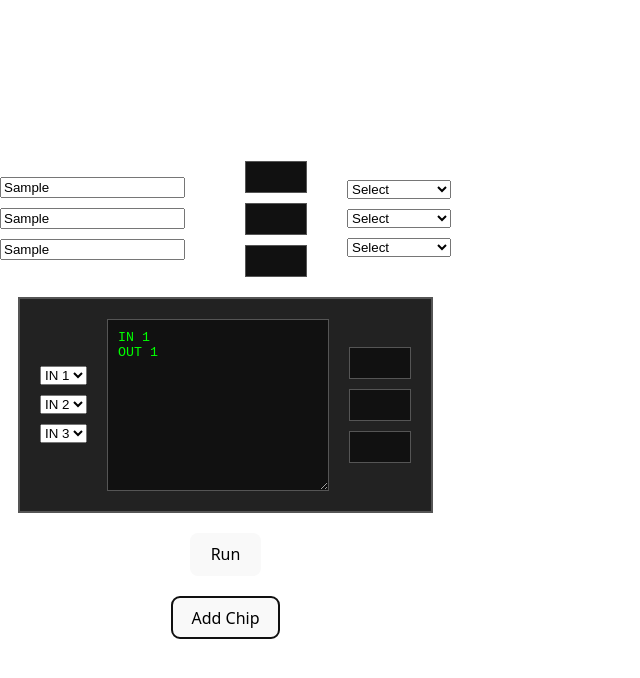
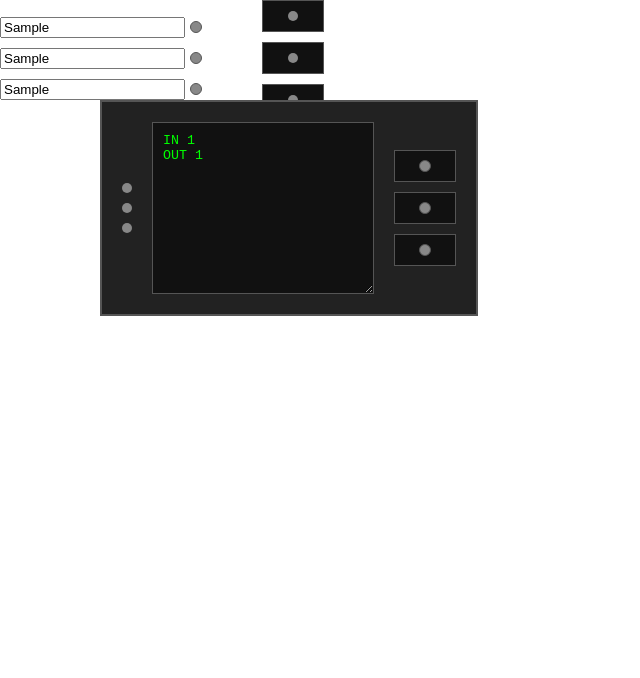
Before and after one commit to kkochetov/hehehe, a React (Vite) app: page / in a window 1280 px wide. Both pictures are taken after typing "Sample", "Sample", "Sample" into the empty fields and a click on the button "Add Chip". Shown: the top 678 px of the page, without its empty margins (0-640 px from the left). Built offline with nearby package versions, Linux system fonts and the light colour scheme.

Commit message:
Enable draggable chips with mouse-drawn connections

```diff
--- a/src/App.css
+++ b/src/App.css
@@ -7,12 +7,15 @@
 }
 
 .chip {
+  position: absolute;
   display: flex;
   align-items: center;
   justify-content: center;
   background: #222;
   padding: 20px;
   border: 2px solid #555;
+  cursor: move;
+  user-select: none;
 }
 
 .inputs,
@@ -49,6 +52,7 @@
   align-items: center;
   justify-content: center;
   border: 1px solid #555;
+  position: relative;
 }
 
 .run {
@@ -57,9 +61,13 @@
 
 
 .workspace {
+  position: relative;
   display: flex;
   flex-direction: column;
   align-items: center;
+  width: 100%;
+  height: 100vh;
+  user-select: none;
 }
 
 .workspace-io {
@@ -69,9 +77,32 @@
   margin-bottom: 20px;
 }
 
-.chips {
+.input-wrapper {
   display: flex;
-  gap: 20px;
-  flex-wrap: wrap;
-  justify-content: center;
+  align-items: center;
+  gap: 5px;
 }
+
+.port {
+  width: 10px;
+  height: 10px;
+  border-radius: 50%;
+  background: #888;
+}
+
+.port.output {
+  cursor: crosshair;
+}
+
+.port.input {
+  cursor: pointer;
+}
+
+.connections {
+  position: absolute;
+  top: 0;
+  left: 0;
+  width: 100%;
+  height: 100%;
+  pointer-events: none;
+}
--- a/src/Chip.tsx
+++ b/src/Chip.tsx
@@ -1,46 +1,59 @@
 import './App.css'
-import type { ChangeEvent } from 'react'
+import type React from 'react'
 
 interface ChipProps {
   id: number
   code: string
   setCode: (code: string) => void
   outputs: string[]
-  inputSources: string[]
-  setInputSource: (port: number, source: string) => void
-  options: { value: string; label: string }[]
+  position: { x: number; y: number }
+  onDragStart: (id: number, e: React.MouseEvent<HTMLDivElement>) => void
+  registerPort: (id: string, el: HTMLDivElement | null) => void
+  startConnection: (id: string, e: React.MouseEvent<HTMLDivElement>) => void
+  finishConnection: (id: string) => void
 }
 
 export default function Chip({
+  id,
   code,
   setCode,
   outputs,
-  inputSources,
-  setInputSource,
-  options,
+  position,
+  onDragStart,
+  registerPort,
+  startConnection,
+  finishConnection,
 }: ChipProps) {
-  const handleSelect = (i: number) => (e: ChangeEvent<HTMLSelectElement>) => {
-    setInputSource(i, e.target.value)
-  }
-
   return (
-    <div className="chip">
+    <div
+      className="chip"
+      style={{ left: position.x, top: position.y }}
+      onMouseDown={(e) => onDragStart(id, e)}
+    >
       <div className="inputs">
-        {inputSources.map((src, i) => (
-          <select key={i} value={src} onChange={handleSelect(i)}>
-            {options.map((opt) => (
-              <option key={opt.value} value={opt.value}>
-                {opt.label}
-              </option>
-            ))}
-          </select>
+        {outputs.map((_, i) => (
+          <div
+            key={i}
+            className="port input"
+            ref={(el) => registerPort(`ci:${id}:${i}`, el)}
+            onMouseUp={() => finishConnection(`ci:${id}:${i}`)}
+          ></div>
         ))}
       </div>
-      <textarea className="code" value={code} onChange={(e) => setCode(e.target.value)} />
+      <textarea
+        className="code"
+        value={code}
+        onChange={(e) => setCode(e.target.value)}
+      />
       <div className="outputs">
         {outputs.map((value, i) => (
           <div key={i} className="output">
             {value}
+            <div
+              className="port output"
+              ref={(el) => registerPort(`c:${id}:${i}`, el)}
+              onMouseDown={(e) => startConnection(`c:${id}:${i}`, e)}
+            ></div>
           </div>
         ))}
       </div>
--- a/src/Workspace.tsx
+++ b/src/Workspace.tsx
@@ -1,4 +1,5 @@
-import { useState } from 'react'
+import { useLayoutEffect, useRef, useState } from 'react'
+import type React from 'react'
 import Chip from './Chip'
 import './App.css'
 
@@ -9,7 +10,11 @@ type ChipConfig = {
   code: string
   inputSources: string[]
   outputs: string[]
+  x: number
+  y: number
 }
+
+type Connection = { from: string; to: string }
 
 export default function Workspace() {
   const [inputs, setInputs] = useState<string[]>(Array(NUM_PORTS).fill(''))
@@ -19,6 +24,42 @@ export default function Workspace() {
     Array(NUM_PORTS).fill('')
   )
 
+  const workspaceRef = useRef<HTMLDivElement>(null)
+  const portRefs = useRef<Record<string, HTMLDivElement | null>>({})
+  const [portPos, setPortPos] = useState<Record<string, { x: number; y: number }>>({})
+  const [draggingChip, setDraggingChip] = useState<{
+    id: number
+    offsetX: number
+    offsetY: number
+  } | null>(null)
+  const [connecting, setConnecting] = useState<{ from: string; x: number; y: number } | null>(
+    null
+  )
+
+  const registerPort = (id: string, el: HTMLDivElement | null) => {
+    portRefs.current[id] = el
+  }
+
+  const updatePortPositions = () => {
+    const wsRect = workspaceRef.current?.getBoundingClientRect()
+    if (!wsRect) return
+    const pos: Record<string, { x: number; y: number }> = {}
+    Object.entries(portRefs.current).forEach(([id, el]) => {
+      if (el) {
+        const r = el.getBoundingClientRect()
+        pos[id] = {
+          x: r.left + r.width / 2 - wsRect.left,
+          y: r.top + r.height / 2 - wsRect.top,
+        }
+      }
+    })
+    setPortPos(pos)
+  }
+
+  useLayoutEffect(() => {
+    updatePortPositions()
+  }, [chips, wsOutSources])
+
   const addChip = () => {
     const id = chips.length
     setChips([
@@ -26,10 +67,10 @@ export default function Workspace() {
       {
         id,
         code: 'IN 1\nOUT 1',
-        inputSources: Array(NUM_PORTS)
-          .fill(0)
-          .map((_, i) => `w:${i}`),
+        inputSources: Array(NUM_PORTS).fill(''),
         outputs: Array(NUM_PORTS).fill(''),
+        x: 100 + id * 20,
+        y: 100,
       },
     ])
   }
@@ -59,6 +100,69 @@ export default function Workspace() {
     setWsOutSources(next)
   }
 
+  const handleChipMouseDown = (
+    id: number,
+    e: React.MouseEvent<HTMLDivElement>
+  ) => {
+    if (
+      (e.target as HTMLElement).classList.contains('port') ||
+      e.target instanceof HTMLTextAreaElement
+    )
+      return
+    const chip = chips.find((c) => c.id === id)
+    if (!chip) return
+    setDraggingChip({ id, offsetX: e.clientX - chip.x, offsetY: e.clientY - chip.y })
+  }
+
+  const handleMouseMove = (e: React.MouseEvent<HTMLDivElement>) => {
+    if (draggingChip) {
+      setChips(
+        chips.map((c) =>
+          c.id === draggingChip.id
+            ? {
+                ...c,
+                x: e.clientX - draggingChip.offsetX,
+                y: e.clientY - draggingChip.offsetY,
+              }
+            : c
+        )
+      )
+      updatePortPositions()
+    } else if (connecting) {
+      const wsRect = workspaceRef.current?.getBoundingClientRect()
+      if (wsRect)
+        setConnecting({
+          ...connecting,
+          x: e.clientX - wsRect.left,
+          y: e.clientY - wsRect.top,
+        })
+    }
+  }
+
+  const handleMouseUp = () => {
+    setDraggingChip(null)
+    setConnecting(null)
+  }
+
+  const startConnection = (id: string, e: React.MouseEvent<HTMLDivElement>) => {
+    const wsRect = workspaceRef.current?.getBoundingClientRect()
+    if (!wsRect) return
+    setConnecting({ from: id, x: e.clientX - wsRect.left, y: e.clientY - wsRect.top })
+    e.stopPropagation()
+  }
+
+  const finishConnection = (destId: string) => {
+    if (!connecting) return
+    if (destId.startsWith('ci:')) {
+      const [, chipId, port] = destId.split(':')
+      setInputSource(parseInt(chipId), parseInt(port), connecting.from)
+    } else if (destId.startsWith('wo:')) {
+      const [, port] = destId.split(':')
+      setWorkspaceOutSource(parseInt(port), connecting.from)
+    }
+    setConnecting(null)
+  }
+
   const run = () => {
     const chipOutputs: Record<number, string[]> = {}
 
@@ -85,8 +189,7 @@ export default function Workspace() {
       const ins = chip.inputSources.map((src) => {
         const [type, a, b] = src.split(':')
         if (type === 'w') return inputs[parseInt(a)]
-        if (type === 'c')
-          return chipOutputs[parseInt(a)]?.[parseInt(b)] || ''
+        if (type === 'c') return chipOutputs[parseInt(a)]?.[parseInt(b)] || ''
         return ''
       })
       chipOutputs[chip.id] = runChip(chip.code, ins)
@@ -105,28 +208,57 @@ export default function Workspace() {
     setOutputs(wsOuts)
   }
 
-  const inputOptions = Array.from({ length: NUM_PORTS }, (_, i) => ({
-    value: `w:${i}`,
-    label: `IN ${i + 1}`,
-  }))
-
-  const workspaceOutputOptions = [
-    ...inputOptions,
-    ...chips.flatMap((chip, i) =>
-      Array.from({ length: NUM_PORTS }, (_, j) => ({
-        value: `c:${chip.id}:${j}`,
-        label: `Chip ${i + 1} OUT ${j + 1}`,
-      }))
-    ),
+  const connections: Connection[] = [
+    ...chips
+      .flatMap((chip) =>
+        chip.inputSources.map((src, i) =>
+          src ? { from: src, to: `ci:${chip.id}:${i}` } : null
+        )
+      )
+      .filter((c): c is Connection => !!c),
+    ...wsOutSources
+      .map((src, i) => (src ? { from: src, to: `wo:${i}` } : null))
+      .filter((c): c is Connection => !!c),
   ]
 
   return (
-    <div className="workspace">
+    <div
+      className="workspace"
+      ref={workspaceRef}
+      onMouseMove={handleMouseMove}
+      onMouseUp={handleMouseUp}
+    >
+      <svg className="connections">
+        {connections.map((c, i) => {
+          const from = portPos[c.from]
+          const to = portPos[c.to]
+          if (!from || !to) return null
+          return (
+            <line
+              key={i}
+              x1={from.x}
+              y1={from.y}
+              x2={to.x}
+              y2={to.y}
+              stroke="white"
+            />
+          )
+        })}
+        {connecting && portPos[connecting.from] && (
+          <line
+            x1={portPos[connecting.from].x}
+            y1={portPos[connecting.from].y}
+            x2={connecting.x}
+            y2={connecting.y}
+            stroke="white"
+          />
+        )}
+      </svg>
       <div className="workspace-io">
         <div className="inputs">
           {inputs.map((value, i) => (
+            <div key={i} className="input-wrapper">
               <input
-              key={i}
                 value={value}
                 placeholder={`IN ${i + 1}`}
                 onChange={(e) => {
@@ -135,56 +267,41 @@ export default function Workspace() {
                   setInputs(next)
                 }}
               />
+              <div
+                className="port output"
+                ref={(el) => registerPort(`w:${i}`, el)}
+                onMouseDown={(e) => startConnection(`w:${i}`, e)}
+              ></div>
+            </div>
           ))}
         </div>
         <div className="outputs">
           {outputs.map((value, i) => (
             <div key={i} className="output">
               {value}
+              <div
+                className="port input"
+                ref={(el) => registerPort(`wo:${i}`, el)}
+                onMouseUp={() => finishConnection(`wo:${i}`)}
+              ></div>
             </div>
           ))}
         </div>
-        <div className="outputs">
-          {wsOutSources.map((src, i) => (
-            <select
-              key={i}
-              value={src}
-              onChange={(e) => setWorkspaceOutSource(i, e.target.value)}
-            >
-              <option value="">Select</option>
-              {workspaceOutputOptions.map((opt) => (
-                <option key={opt.value} value={opt.value}>
-                  {opt.label}
-                </option>
-              ))}
-            </select>
-          ))}
       </div>
-      </div>
-      <div className="chips">
-        {chips.map((chip, index) => (
+      {chips.map((chip) => (
         <Chip
           key={chip.id}
           id={chip.id}
           code={chip.code}
           setCode={(code) => setChipCode(chip.id, code)}
           outputs={chip.outputs}
-            inputSources={chip.inputSources}
-            setInputSource={(p, s) => setInputSource(chip.id, p, s)}
-            options={[
-              ...inputOptions,
-              ...chips
-                .slice(0, index)
-                .flatMap((c, ci) =>
-                  Array.from({ length: NUM_PORTS }, (_, j) => ({
-                    value: `c:${c.id}:${j}`,
-                    label: `Chip ${ci + 1} OUT ${j + 1}`,
-                  }))
-                ),
-            ]}
+          position={{ x: chip.x, y: chip.y }}
+          onDragStart={handleChipMouseDown}
+          registerPort={registerPort}
+          startConnection={startConnection}
+          finishConnection={finishConnection}
         />
       ))}
-      </div>
       <button className="run" onClick={run}>
         Run
       </button>
```
Lines whose indentation alone changed are shown as unchanged.
